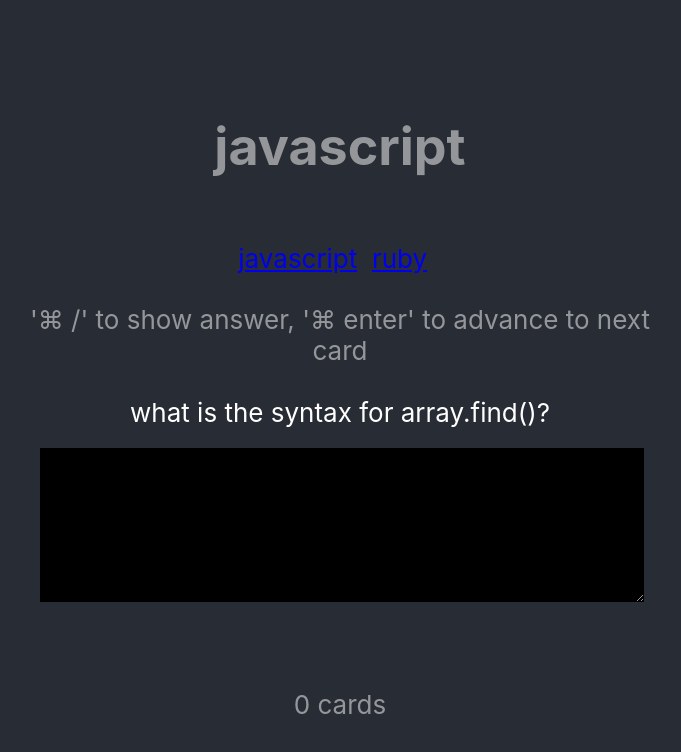
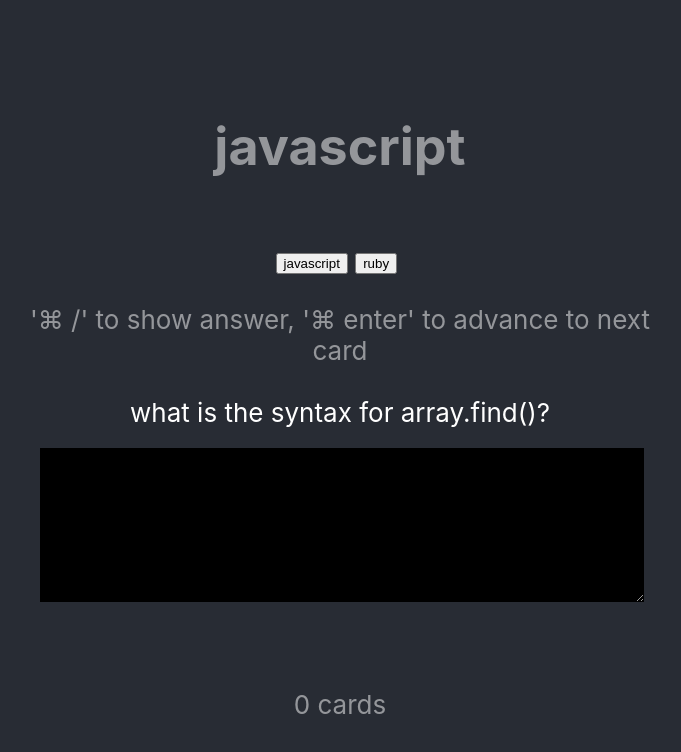
Before and after one commit to myYearOfCode/launchpad, a React (Create React App) app: page / in a window 1280 px wide. Shown: the top 752 px of the page, without its empty margins (300-981 px from the left). Built offline with nearby package versions, Linux system fonts and the light colour scheme.

Commit message:
buttons to handle language selection and state change.

```diff
--- a/src/App.js
+++ b/src/App.js
@@ -23,6 +23,17 @@ class App extends Component {
     }
   }
 
+  handleLanguageChange = (e) => {
+    // console.log(e.target.classList[0])
+    if (this.state.language !== e.target.classList[0]){
+      this.setState({language: e.target.classList[0]})
+    }
+  }
+
+  loadNewLanguage = (language) => {
+    window.localStorage.setItem('questionsRemaining', JSON.stringify(this.shuffle(Object.keys(data2.javascript))));
+  }
+
   showAnswer = () => {
     document.getElementById('answer').classList.add('visible')
     document.getElementById('answer').classList.remove('hidden')
@@ -44,10 +55,8 @@ class App extends Component {
   }
 
   getNewQuestionLocally = () => {
-    try {
-    document.getElementsByClassName('textarea')[0].value = "" // reset text box
-    }
-    catch {
+    if (document.readyState === 'complete') {
+      document.getElementsByClassName('textarea')[0].value = "" // reset text box
     }
     let questionsRemaining = JSON.parse(window.localStorage.getItem('questionsRemaining'));
     let question;
@@ -106,8 +115,8 @@ class App extends Component {
   }
 
   componentWillMount = () => {
-    // reset session_counter
-    window.localStorage.setItem('session_counter', JSON.stringify(0));
+
+    window.localStorage.setItem('session_counter', JSON.stringify(0)); // reset session_counter
     window.localStorage.setItem('questionsRemaining', JSON.stringify(this.shuffle(Object.keys(data2.javascript))));
     this.getNewQuestionLocally() // for first run only
     document.addEventListener ("keydown",  (zEvent) => {
@@ -141,7 +150,11 @@ class App extends Component {
                   {this.state.language}
                 </h1>
               </div>
-              <LanguageMenu languages={Object.keys(data)}/>
+
+              <LanguageMenu
+                languages={Object.keys(data)}
+                handleLanguageChange={this.handleLanguageChange}
+              />
               <div id="instructions" className="secondary_text">
                 '⌘ /'	to show answer, '⌘ enter'	to advance to next card
               </div>
--- a/src/components/LanguageMenu.js
+++ b/src/components/LanguageMenu.js
@@ -10,9 +10,18 @@ class languageMenu extends Component {
 
   menuMaker = () => {
     let languageHtml = this.props.languages.map((language,index) => (
-      <React.Fragment><a href={language} key={language}>{language}</a> &nbsp;</React.Fragment>
+      <React.Fragment key={`fragmentKey${language}`}>
+        {/* <a
+          href={language}
+          // onClick={this.props.handleLanguageChange(language)}
+          key={language}>
+          {language}
+        </a> */}
+        <button className = {language} onClick = {this.props.handleLanguageChange.bind(this)}>{language}</button>
+        &nbsp;
+      </React.Fragment>
       ))
-    return <div className = "languageMenu" key="languageMenu">{languageHtml}</div>
+    return <div className="languageMenu" key="languageMenu">{languageHtml}</div>
 
   }
   /*
```
